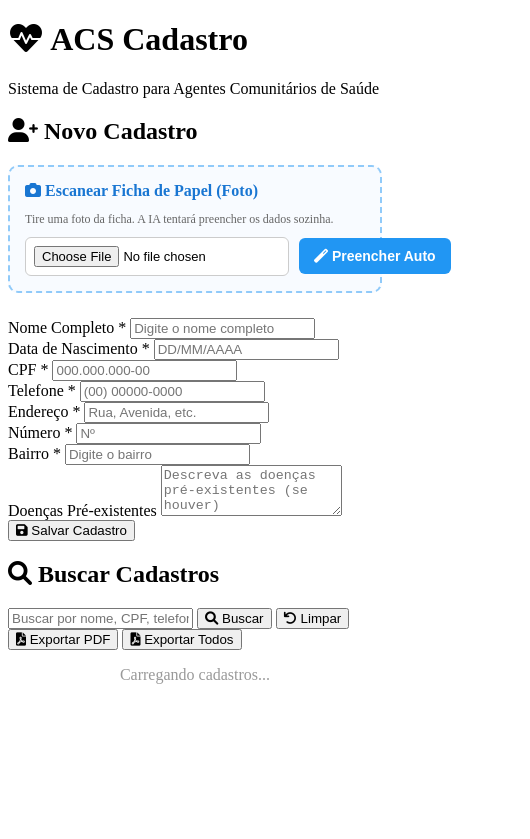
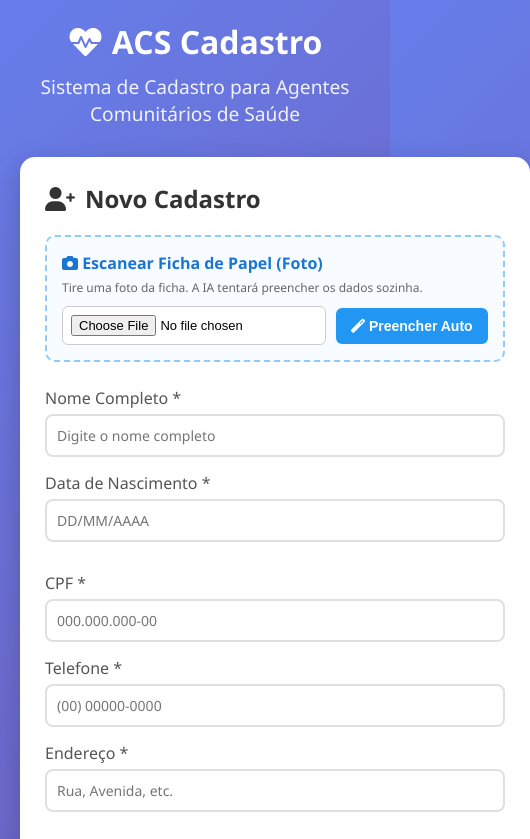
Before and after one commit to conteinerbeerpvh-png/sistemaACS, a website: page public/index.html in a window 390 px wide. Shown: the top 839 px of the page, 530 px wide, since content can reach past the window. Drawn offline with Linux system fonts and the light colour scheme.

Commit message:
Add files via upload

```diff
--- a/public/style.css
+++ b/public/style.css
@@ -1,3 +1,339 @@
+* {
+    margin: 0;
+    padding: 0;
+    box-sizing: border-box;
+}
+
+body {
+    font-family: 'Segoe UI', Tahoma, Geneva, Verdana, sans-serif;
+    background: linear-gradient(135deg, #667eea 0%, #764ba2 100%);
+    min-height: 100vh;
+    padding: 20px;
+}
+
+.container {
+    max-width: 1200px;
+    margin: 0 auto;
+}
+
+header {
+    text-align: center;
+    color: white;
+    margin-bottom: 30px;
+}
+
+header h1 {
+    font-size: 2.5rem;
+    margin-bottom: 10px;
+}
+
+header p {
+    font-size: 1.2rem;
+    opacity: 0.9;
+}
+
+main {
+    display: grid;
+    grid-template-columns: 1fr 1fr;
+    gap: 30px;
+}
+
+.card {
+    background: white;
+    border-radius: 15px;
+    padding: 25px;
+    box-shadow: 0 10px 30px rgba(0,0,0,0.2);
+}
+
+.card h2 {
+    color: #333;
+    margin-bottom: 20px;
+    display: flex;
+    align-items: center;
+    gap: 10px;
+}
+
+.form-group {
+    margin-bottom: 15px;
+}
+
+.form-group label {
+    display: block;
+    margin-bottom: 5px;
+    color: #555;
+    font-weight: 500;
+}
+
+.form-group input,
+.form-group textarea {
+    width: 100%;
+    padding: 10px;
+    border: 2px solid #e0e0e0;
+    border-radius: 8px;
+    font-size: 14px;
+    transition: border-color 0.3s;
+    font-family: inherit;
+}
+
+.form-group textarea {
+    resize: vertical;
+    min-height: 80px;
+}
+
+.form-group input:focus,
+.form-group textarea:focus {
+    outline: none;
+    border-color: #667eea;
+}
+
+.form-row {
+    display: flex;
+    gap: 15px;
+}
+
+.form-row .form-group {
+    flex: 1;
+}
+
+.btn-primary {
+    width: 100%;
+    padding: 12px;
+    background: linear-gradient(135deg, #667eea 0%, #764ba2 100%);
+    color: white;
+    border: none;
+    border-radius: 8px;
+    font-size: 16px;
+    cursor: pointer;
+    transition: transform 0.2s;
+}
+
+.btn-primary:hover {
+    transform: translateY(-2px);
+}
+
+.btn-cancel {
+    padding: 12px 20px;
+    background: #95a5a6;
+    color: white;
+    border: none;
+    border-radius: 8px;
+    cursor: pointer;
+    font-size: 14px;
+}
+
+.form-buttons {
+    display: flex;
+    gap: 10px;
+}
+
+.search-container {
+    display: flex;
+    gap: 10px;
+    margin-bottom: 15px;
+}
+
+.search-container input {
+    flex: 1;
+    padding: 10px;
+    border: 2px solid #e0e0e0;
+    border-radius: 8px;
+    font-size: 14px;
+}
+
+.btn-secondary {
+    padding: 10px 20px;
+    background: #4CAF50;
+    color: white;
+    border: none;
+    border-radius: 8px;
+    cursor: pointer;
+    white-space: nowrap;
+}
+
+.btn-clear {
+    padding: 10px 20px;
+    background: #95a5a6;
+    color: white;
+    border: none;
+    border-radius: 8px;
+    cursor: pointer;
+    white-space: nowrap;
+}
+
+.stats-bar {
+    background: #f0f0f0;
+    padding: 10px;
+    border-radius: 8px;
+    margin-bottom: 15px;
+    text-align: center;
+    color: #555;
+}
+
+.actions-bar {
+    display: flex;
+    gap: 10px;
+    margin-bottom: 20px;
+    flex-wrap: wrap;
+}
+
+.btn-pdf {
+    padding: 10px 20px;
+    background: #e74c3c;
+    color: white;
+    border: none;
+    border-radius: 8px;
+    cursor: pointer;
+    font-size: 14px;
+}
+
+.btn-pdf:hover {
+    background: #c0392b;
+}
+
+.cadastros-list {
+    max-height: 500px;
+    overflow-y: auto;
+    padding-right: 5px;
+}
+
+.cadastros-list::-webkit-scrollbar {
+    width: 8px;
+}
+
+.cadastros-list::-webkit-scrollbar-track {
+    background: #f1f1f1;
+    border-radius: 4px;
+}
+
+.cadastros-list::-webkit-scrollbar-thumb {
+    background: #888;
+    border-radius: 4px;
+}
+
+.cadastro-item {
+    padding: 15px;
+    border: 1px solid #e0e0e0;
+    border-radius: 8px;
+    margin-bottom: 10px;
+    transition: all 0.3s;
+}
+
+.cadastro-item:hover {
+    background-color: #f5f5f5;
+    border-color: #667eea;
+}
+
+.cadastro-item h3 {
+    color: #333;
+    margin-bottom: 8px;
+    font-size: 18px;
+}
+
+.cadastro-item p {
+    color: #666;
+    margin-bottom: 5px;
+    font-size: 14px;
+    line-height: 1.4;
+}
+
+.cadastro-actions {
+    margin-top: 10px;
+    display: flex;
+    gap: 8px;
+    flex-wrap: wrap;
+}
+
+.btn-edit {
+    padding: 6px 15px;
+    background: #2196F3;
+    color: white;
+    border: none;
+    border-radius: 5px;
+    cursor: pointer;
+    font-size: 13px;
+}
+
+.btn-edit:hover {
+    background: #1976D2;
+}
+
+.btn-delete {
+    padding: 6px 15px;
+    background: #f44336;
+    color: white;
+    border: none;
+    border-radius: 5px;
+    cursor: pointer;
+    font-size: 13px;
+}
+
+.btn-delete:hover {
+    background: #d32f2f;
+}
+
+.btn-whatsapp {
+    padding: 6px 15px;
+    background: #25D366;
+    color: white;
+    border: none;
+    border-radius: 5px;
+    cursor: pointer;
+    font-size: 13px;
+}
+
+.btn-whatsapp:hover {
+    background: #1ebe57;
+}
+
+.btn-print {
+    padding: 6px 15px;
+    background: #ff9800;
+    color: white;
+    border: none;
+    border-radius: 5px;
+    cursor: pointer;
+    font-size: 13px;
+}
+
+.btn-print:hover {
+    background: #f57c00;
+}
+
+.loading {
+    text-align: center;
+    padding: 20px;
+    color: #999;
+}
+
+.loading i {
+    font-size: 2rem;
+    margin-bottom: 10px;
+    animation: spin 1s linear infinite;
+}
+
+@keyframes spin {
+    0% { transform: rotate(0deg); }
+    100% { transform: rotate(360deg); }
+}
+
+@media (max-width: 768px) {
+    main {
+        grid-template-columns: 1fr;
+    }
+
+    header h1 {
+        font-size: 2rem;
+    }
+
+    .form-row {
+        flex-direction: column;
+    }
+
+    .search-container {
+        flex-direction: column;
+    }
+}
+
 /* =======================
    ESTILOS DO OCR (SCAN DE FICHA)
    ======================= */
```
